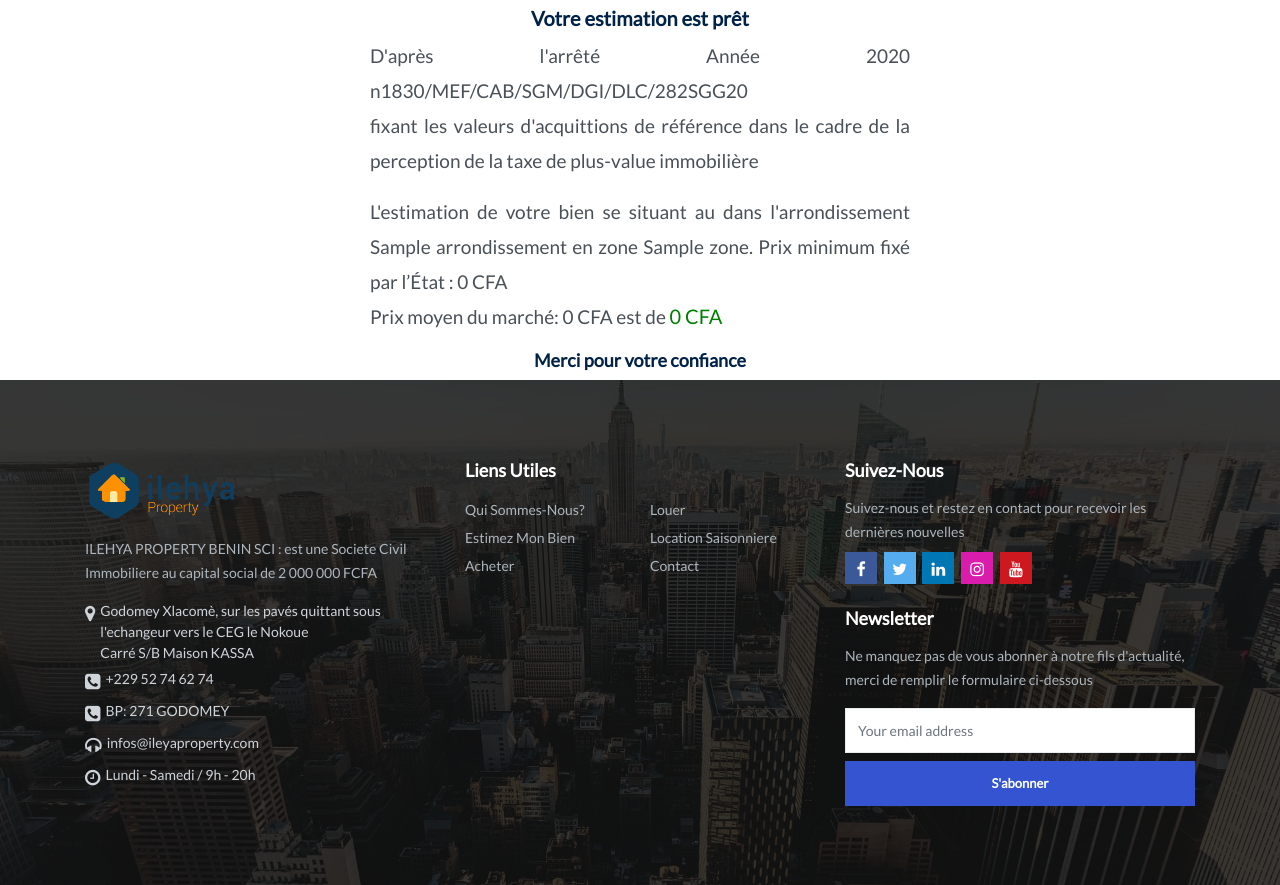
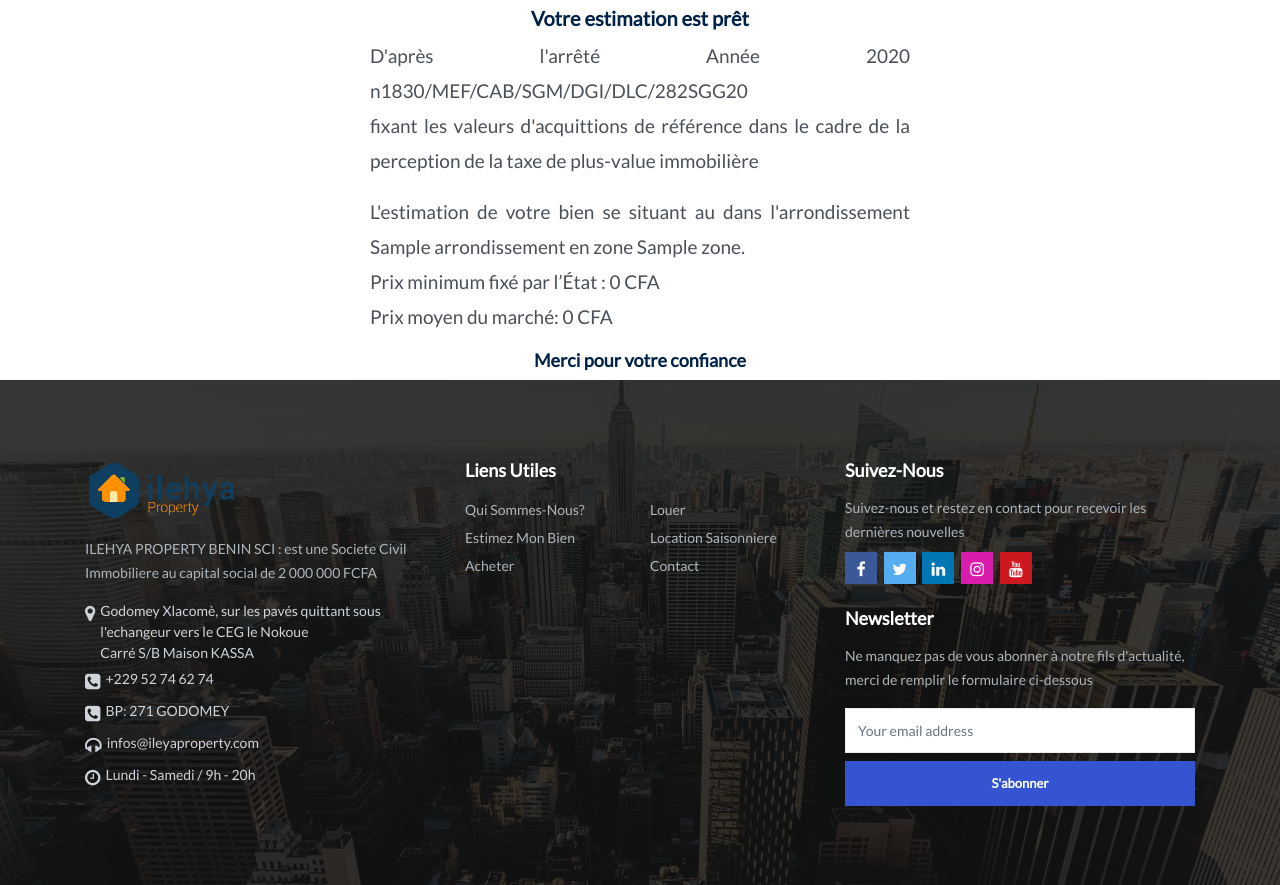
Before and after one commit to dodji05/ILEHYA-IMMO, a Symfony app: template templates/FrontEnd/estimation-terrain-fin.html.twig in a window 1280 px wide. Shown: the part 210-1095 px from the top of the page. Run offline with Twig, Linux system fonts and the light colour scheme; the template is opened without the code that fills it: most values are stand-ins (such as "Sample title", 1, 10 or a date in 2020); some libraries are stand-ins or nearby versions.

Commit message:
Corrections formulaire d estimation part 2.

```diff
--- a/templates/FrontEnd/estimation-terrain-fin.html.twig
+++ b/templates/FrontEnd/estimation-terrain-fin.html.twig
@@ -44,11 +44,10 @@
                 </p>
                 <p class="text-justify">
                     L'estimation de votre bien se situant au dans l'arrondissement {{ arrondissement }} en
-                    zone {{ zone }}.
+                    zone {{ zone }}. <br>
                     Prix minimum fixé par l’État : {{ estimation |number_format(0, ' ', ' ') }} CFA <br>
                     Prix moyen du marché: {{ prixMoyen |number_format(0, ' ', ' ') }} CFA
-                    est de <span
-                            style="color: green; font-size: 20px">{{ estimation |number_format(0, ' ', ' ') }} CFA</span>
+
                 </p>
 
                 <h6 class="text-center">
```
